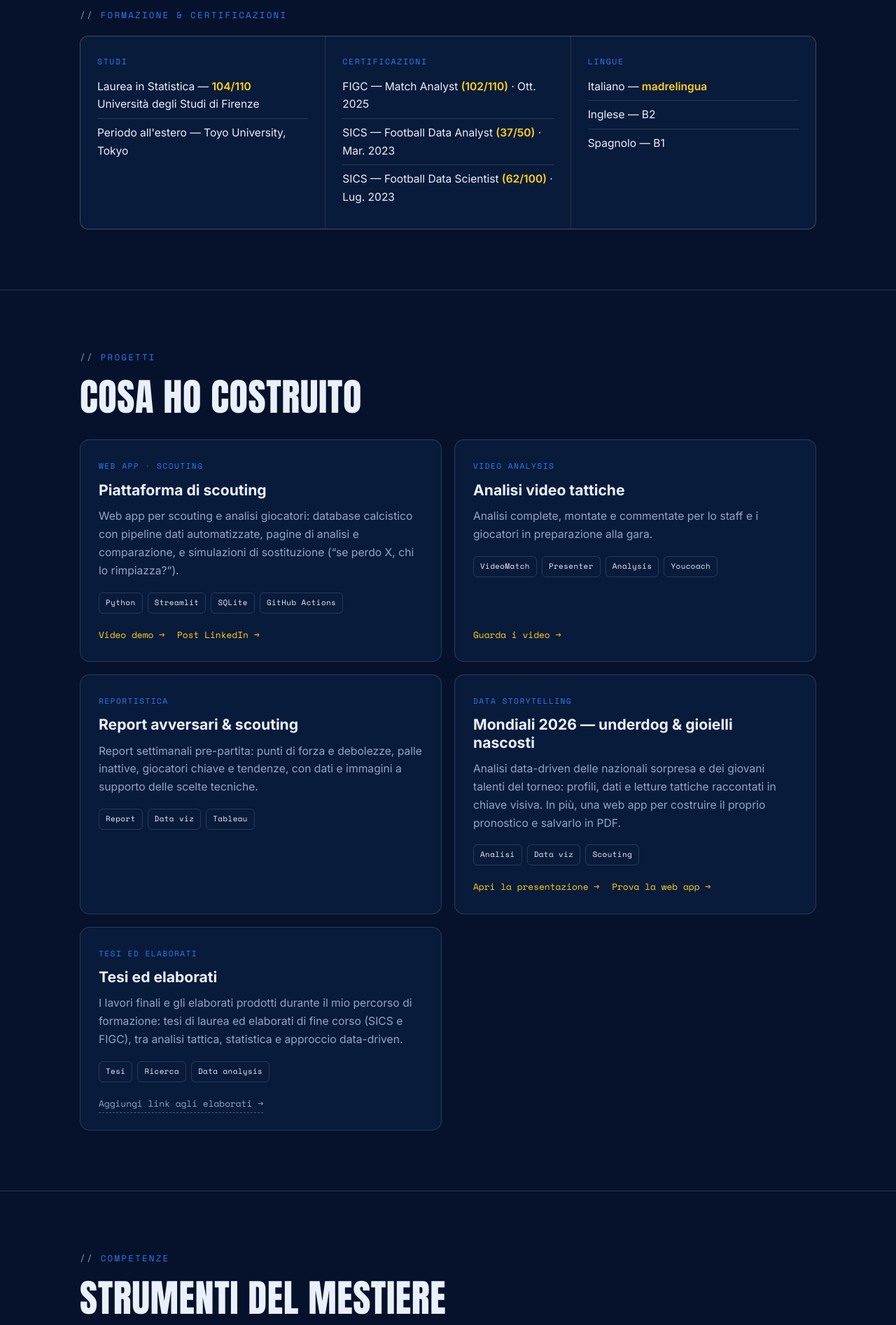
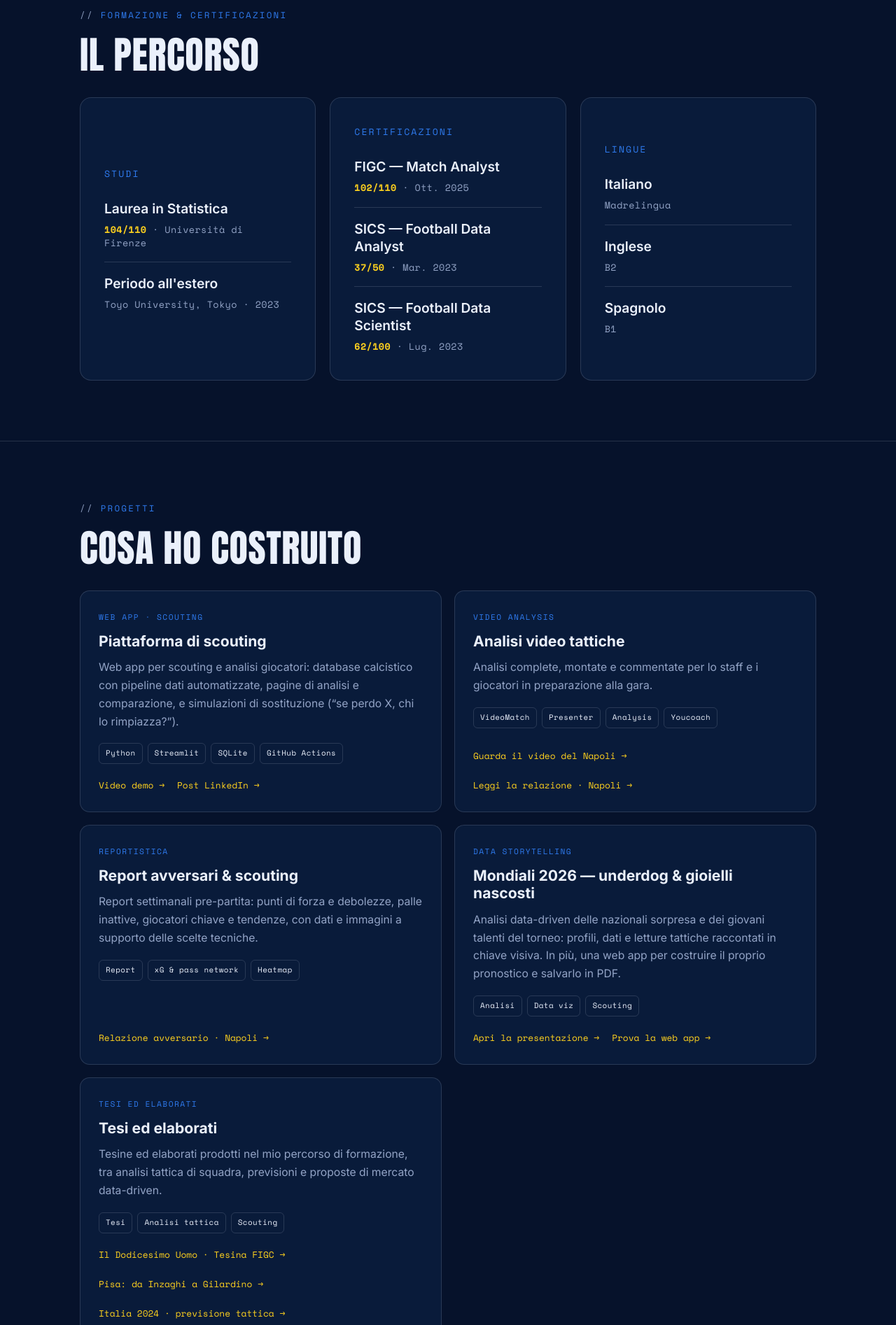
Before and after one commit to rommel2708/rommel2708.github.io, a plain HTML site: page index.html in a window 1280 px wide. Shown: the part 1360-3254 px from the top of the page at 70% size. Drawn offline with nearby package versions, Linux system fonts and the light colour scheme.

Commit message:
Modify Index

```diff
--- a/index.html
+++ b/index.html
@@ -131,13 +131,16 @@
   .lead .hl{color:var(--yellow);font-weight:600;}
 
   /* ---------- CREDENTIALS ---------- */
-  .creds{display:grid;grid-template-columns:repeat(3,1fr);gap:1px;background:var(--line);border:1px solid var(--line);border-radius:12px;overflow:hidden;}
-  .cred{background:var(--navy-850);padding:26px 24px;}
-  .cred .k{font-family:"Space Mono",monospace;font-size:.72rem;letter-spacing:.14em;text-transform:uppercase;color:var(--blue);margin:0 0 14px;}
+  .creds{display:grid;grid-template-columns:repeat(3,1fr);gap:20px;}
+  .cred{background:var(--navy-850);border:1px solid var(--line);border-radius:16px;padding:38px 34px;display:flex;flex-direction:column;justify-content:center;}
+  .cred .k{font-family:"Space Mono",monospace;font-size:.82rem;letter-spacing:.16em;text-transform:uppercase;color:var(--blue);margin:0 0 26px;}
   .cred ul{margin:0;padding:0;list-style:none;}
-  .cred li{padding:7px 0;border-top:1px solid var(--line);color:var(--text);font-size:.97rem;}
+  .cred li{padding:18px 0;border-top:1px solid var(--line);}
   .cred li:first-child{border-top:0;padding-top:0;}
-  .cred li b{color:var(--yellow);font-weight:600;}
+  .cred li:last-child{padding-bottom:0;}
+  .cred li .t{display:block;font-size:1.2rem;font-weight:600;color:var(--text);line-height:1.3;}
+  .cred li .m{display:block;margin-top:8px;font-family:"Space Mono",monospace;font-size:.84rem;letter-spacing:.03em;color:var(--muted);line-height:1.4;}
+  .cred li .m b{color:var(--yellow);font-weight:700;}
 
   /* ---------- PROJECTS ---------- */
   .projects{display:grid;grid-template-columns:repeat(2,1fr);gap:18px;}
@@ -229,9 +232,9 @@
         <!-- MODIFICA QUI: indirizzo email -->
         <a class="btn btn-primary" href="mailto:rommel.frix@gmail.com">Scrivimi <span class="arw">→</span></a>
         <!-- MODIFICA QUI: link al CV (carica il PDF nel repo e metti il nome file) -->
-        <a class="btn btn-ghost" href="#" target="_blank" rel="noopener">Scarica il CV <span class="arw">↓</span></a>
+        <a class="btn btn-ghost" href="CV_Romeo_Frisoli.pdf" download="CV_Romeo_Frisoli.pdf">Scarica il CV <span class="arw">↓</span></a>
         <!-- MODIFICA QUI: profilo LinkedIn -->
-        <a class="btn btn-ghost" href="https://www.linkedin.com/in/romeofrisoli-74b0432a4" target="_blank" rel="noopener">LinkedIn <span class="arw">→</span></a>
+        <a class="btn btn-ghost" href="https://www.linkedin.com/in/romeo-frisoli-74b0432a4/" target="_blank" rel="noopener">LinkedIn <span class="arw">→</span></a>
       </div>
     </div>
   </header>
@@ -255,28 +258,29 @@
   <section class="section" id="formazione">
     <div class="wrap reveal">
       <p class="eyebrow">Formazione &amp; certificazioni</p>
+      <h2>Il percorso</h2>
       <div class="creds">
         <div class="cred">
           <p class="k">Studi</p>
           <ul>
-            <li>Laurea in Statistica — <b>104/110</b><br />Università degli Studi di Firenze</li>
-            <li>Periodo all'estero — Toyo University, Tokyo</li>
+            <li><span class="t">Laurea in Statistica</span><span class="m"><b>104/110</b> · Università di Firenze</span></li>
+            <li><span class="t">Periodo all'estero</span><span class="m">Toyo University, Tokyo · 2023</span></li>
           </ul>
         </div>
         <div class="cred">
           <p class="k">Certificazioni</p>
           <ul>
-            <li>FIGC — Match Analyst <b>(102/110)</b> · Ott. 2025</li>
-            <li>SICS — Football Data Analyst <b>(37/50)</b> · Mar. 2023</li>
-            <li>SICS — Football Data Scientist <b>(62/100)</b> · Lug. 2023</li>
+            <li><span class="t">FIGC — Match Analyst</span><span class="m"><b>102/110</b> · Ott. 2025</span></li>
+            <li><span class="t">SICS — Football Data Analyst</span><span class="m"><b>37/50</b> · Mar. 2023</span></li>
+            <li><span class="t">SICS — Football Data Scientist</span><span class="m"><b>62/100</b> · Lug. 2023</span></li>
           </ul>
         </div>
         <div class="cred">
           <p class="k">Lingue</p>
           <ul>
-            <li>Italiano — <b>madrelingua</b></li>
-            <li>Inglese — B2</li>
-            <li>Spagnolo — B1</li>
+            <li><span class="t">Italiano</span><span class="m">Madrelingua</span></li>
+            <li><span class="t">Inglese</span><span class="m">B2</span></li>
+            <li><span class="t">Spagnolo</span><span class="m">B1</span></li>
           </ul>
         </div>
       </div>
@@ -297,7 +301,7 @@
           <p>Web app per scouting e analisi giocatori: database calcistico con pipeline dati automatizzate, pagine di analisi e comparazione, e simulazioni di sostituzione (“se perdo X, chi lo rimpiazza?”).</p>
           <div class="tags"><span class="tag">Python</span><span class="tag">Streamlit</span><span class="tag">SQLite</span><span class="tag">GitHub Actions</span></div>
           <div class="links">
-            <a href="https://www.transfernow.net/dl/20260612WFBCUTEj" target="_blank" rel="noopener">Video demo <span class="arw">→</span></a>
+            <a href="https://youtu.be/KZ_7PhEfBGc" target="_blank" rel="noopener">Video demo <span class="arw">→</span></a>
             <a href="https://www.linkedin.com/posts/romeo-frisoli-74b0432a4_footballanalytics-datascience-python-ugcPost-7460283985760542720-Mu2t" target="_blank" rel="noopener">Post LinkedIn <span class="arw">→</span></a>
           </div>
         </article>
@@ -309,7 +313,8 @@
           <p>Analisi complete, montate e commentate per lo staff e i giocatori in preparazione alla gara.</p>
           <div class="tags"><span class="tag">VideoMatch</span><span class="tag">Presenter</span><span class="tag">Analysis</span><span class="tag">Youcoach</span></div>
           <div class="links">
-            <a href="https://www.transfernow.net/dl/20260611ymMUvHhR" target="_blank" rel="noopener">Guarda i video <span class="arw">→</span></a>
+            <a href="https://www.transfernow.net/dl/20260611ymMUvHhR" target="_blank" rel="noopener">Guarda il video del Napoli <span class="arw">→</span></a>
+            <a href="RELAZIONE%20NAPOLI%202025-26%20FIGC%20FRISOLI.pdf" target="_blank" rel="noopener">Leggi la relazione · Napoli <span class="arw">→</span></a>
           </div>
         </article>
 
@@ -318,8 +323,10 @@
           <p class="cat">Reportistica</p>
           <h3>Report avversari &amp; scouting</h3>
           <p>Report settimanali pre-partita: punti di forza e debolezze, palle inattive, giocatori chiave e tendenze, con dati e immagini a supporto delle scelte tecniche.</p>
-          <div class="tags"><span class="tag">Report</span><span class="tag">Data viz</span><span class="tag">Tableau</span></div>
-          <!-- Nessun link per ora: aggiungi qui un report di esempio se vuoi -->
+          <div class="tags"><span class="tag">Report</span><span class="tag">xG &amp; pass network</span><span class="tag">Heatmap</span></div>
+          <div class="links">
+            <a href="RELAZIONE%20NAPOLI%202025-26%20FIGC%20FRISOLI.pdf" target="_blank" rel="noopener">Relazione avversario · Napoli <span class="arw">→</span></a>
+          </div>
         </article>
 
         <!-- Progetto 4 -->
@@ -329,7 +336,7 @@
           <p>Analisi data-driven delle nazionali sorpresa e dei giovani talenti del torneo: profili, dati e letture tattiche raccontati in chiave visiva. In più, una web app per costruire il proprio pronostico e salvarlo in PDF.</p>
           <div class="tags"><span class="tag">Analisi</span><span class="tag">Data viz</span><span class="tag">Scouting</span></div>
           <div class="links">
-            <a href="WC2026_Underdog_R_Frisoli.pdf" target="_blank" rel="noopener">Apri la presentazione <span class="arw">→</span></a>
+            <a href="Prediction%20Analisi%20Mondiale2026%20-%20R.Frisoli.pdf" target="_blank" rel="noopener">Apri la presentazione <span class="arw">→</span></a>
             <a href="https://prediction-wc2026.streamlit.app/" target="_blank" rel="noopener">Prova la web app <span class="arw">→</span></a>
           </div>
         </article>
@@ -338,11 +345,13 @@
         <article class="card">
           <p class="cat">Tesi ed elaborati</p>
           <h3>Tesi ed elaborati</h3>
-          <p>I lavori finali e gli elaborati prodotti durante il mio percorso di formazione: tesi di laurea ed elaborati di fine corso (SICS e FIGC), tra analisi tattica, statistica e approccio data-driven.</p>
-          <div class="tags"><span class="tag">Tesi</span><span class="tag">Ricerca</span><span class="tag">Data analysis</span></div>
+          <p>Tesine ed elaborati prodotti nel mio percorso di formazione, tra analisi tattica di squadra, previsioni e proposte di mercato data-driven.</p>
+          <div class="tags"><span class="tag">Tesi</span><span class="tag">Analisi tattica</span><span class="tag">Scouting</span></div>
           <div class="links">
-            <!-- MODIFICA QUI: link alla cartella/PDF dove pubblichi tesi ed elaborati -->
-            <a class="todo" href="#">Aggiungi link agli elaborati <span class="arw">→</span></a>
+            <a href="Frisoli%20Romeo%20A.%20-%20Il%20Dodicesimo%20Uomo%20-%20Tesina%20M.A.%202025%20Coverciano.pdf" target="_blank" rel="noopener">Il Dodicesimo Uomo · Tesina FIGC <span class="arw">→</span></a>
+            <a href="Pisa-da-Inzaghi-a-Gilardino--Analisi%20Frisoli.pdf" target="_blank" rel="noopener">Pisa: da Inzaghi a Gilardino <span class="arw">→</span></a>
+            <a href="Previsione%20tecnico-tattica-italia2024-Spalletti%20--Frisoli.pdf" target="_blank" rel="noopener">Italia 2024 · previsione tattica <span class="arw">→</span></a>
+            <a href="Proposte%20di%20rinforzo%20NottinghamForest%20-%20RomeoFrisoli.pdf" target="_blank" rel="noopener">Nottingham Forest · proposte di rinforzo <span class="arw">→</span></a>
           </div>
         </article>
 
@@ -385,9 +394,9 @@
         <!-- MODIFICA QUI: telefono -->
         <a href="tel:+393935962232"><p class="k">Telefono</p><p class="v">+39 393 5962232</p></a>
         <!-- MODIFICA QUI: LinkedIn -->
-        <a href="https://www.linkedin.com/in/romeofrisoli-74b0432a4" target="_blank" rel="noopener"><p class="k">LinkedIn</p><p class="v">/in/romeofrisoli</p></a>
+        <a href="https://www.linkedin.com/in/romeo-frisoli-74b0432a4/" target="_blank" rel="noopener"><p class="k">LinkedIn</p><p class="v">/in/romeo-frisoli</p></a>
         <!-- MODIFICA QUI: link al CV -->
-        <a href="#" target="_blank" rel="noopener"><p class="k">CV</p><p class="v">Scarica il PDF ↓</p></a>
+        <a href="CV_Romeo_Frisoli.pdf" download="CV_Romeo_Frisoli.pdf"><p class="k">CV</p><p class="v">Scarica il PDF ↓</p></a>
       </div>
     </div>
   </section>
```
